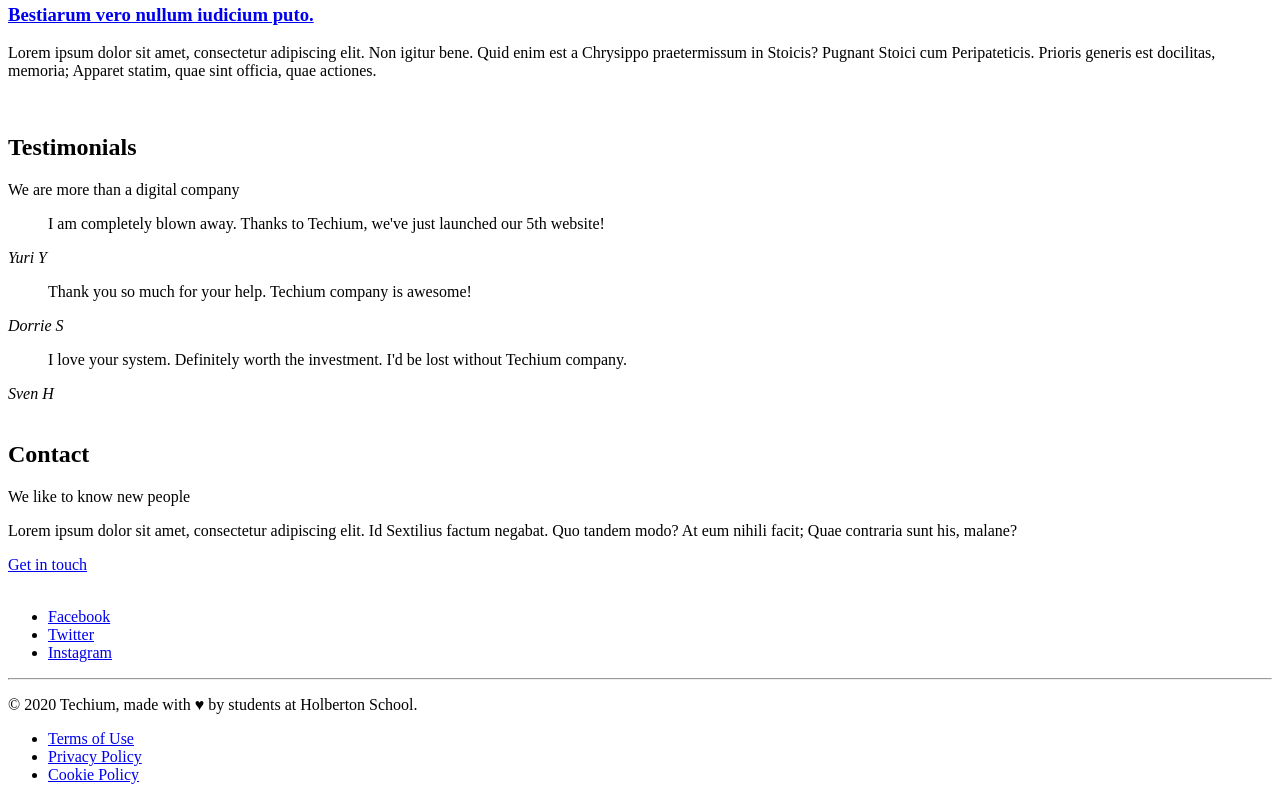
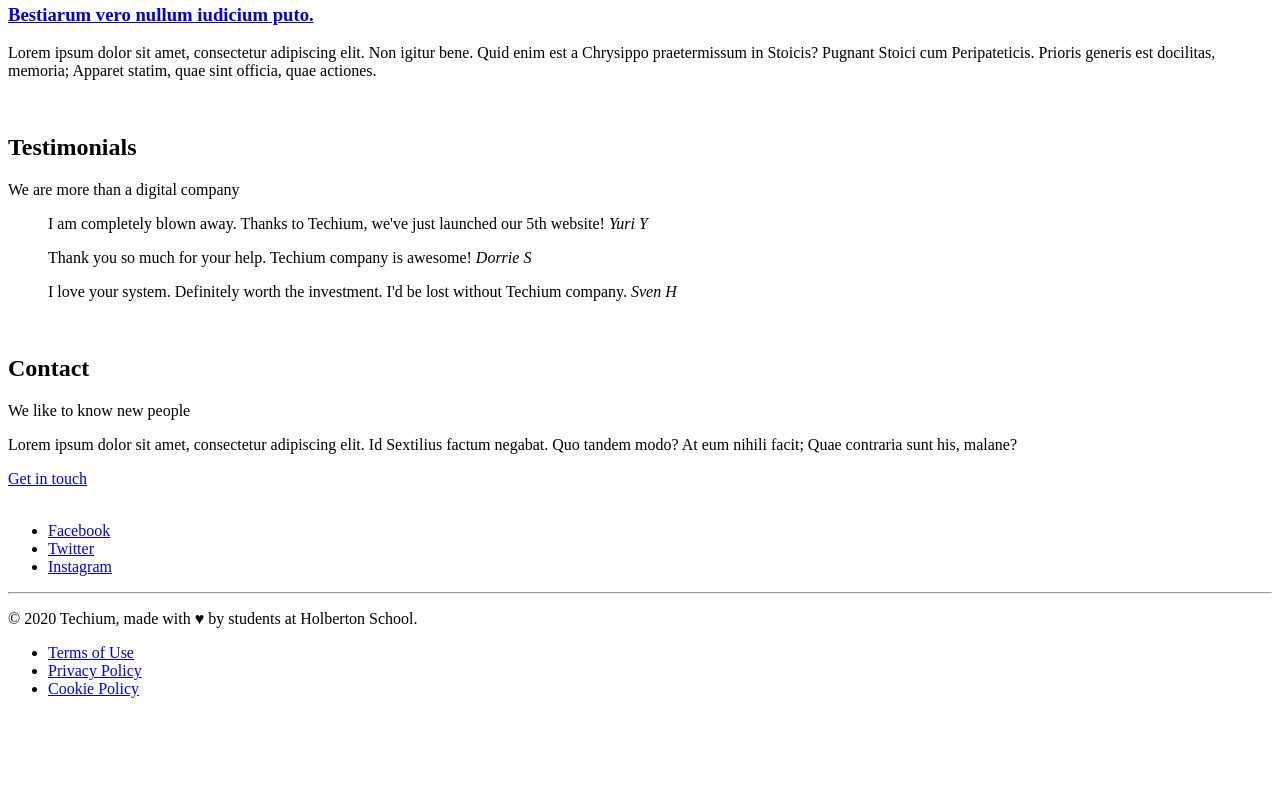
Before and after one commit to Arden007/alx-frontend, a plain HTML site: page 0x00-html_advanced/29-index.html in a window 1280 px wide. Shown: the part 1794-2594 px from the top of the page. After the commit the page ends 2508 px from the top, so only its background shows below. Drawn offline with Linux system fonts and the light colour scheme.

Commit message:
add p tag

```diff
--- a/0x00-html_advanced/29-index.html
+++ b/0x00-html_advanced/29-index.html
@@ -188,23 +188,28 @@
           <div>
             <article>
               <blockquote>
-                I am completely blown away. Thanks to Techium, we've just
-                launched our 5th website!
+                <p>
+                  I am completely blown away. Thanks to Techium, we've just
+                  launched our 5th website! <cite>Yuri Y</cite>
+                </p>
               </blockquote>
-              <cite>Yuri Y</cite>
             </article>
             <article>
               <blockquote>
-                Thank you so much for your help. Techium company is awesome!
+                <p>
+                  Thank you so much for your help. Techium company is awesome!
+                  <cite>Dorrie S</cite>
+                </p>
               </blockquote>
-              <cite>Dorrie S</cite>
             </article>
             <article>
               <blockquote>
-                I love your system. Definitely worth the investment. I'd be lost
-                without Techium company.
+                <p>
+                  I love your system. Definitely worth the investment. I'd be
+                  lost without Techium company.
+                  <cite>Sven H</cite>
+                </p>
               </blockquote>
-              <cite>Sven H</cite>
             </article>
           </div>
         </div>
```
